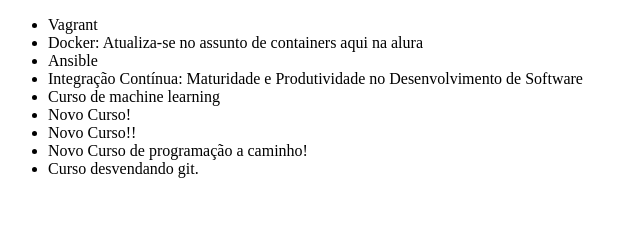
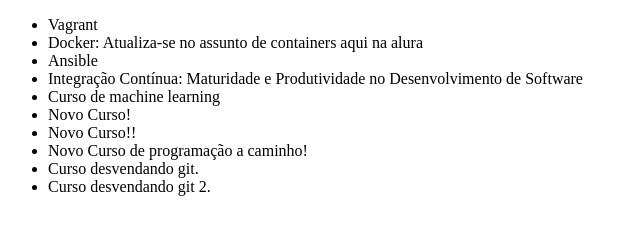
Before and after one commit to fcruz-jolivi/alura-git, a plain HTML site: page index.html in a window 1280 px wide. Shown: the whole page, without its empty margins (0-640 px from the left). Drawn offline with Linux system fonts and the light colour scheme.

Commit message:
curso de git 2

```diff
--- a/index.html
+++ b/index.html
@@ -15,6 +15,7 @@
         <li>Novo Curso!!</li>
         <li>Novo Curso de programação a caminho!</li>
         <li>Curso desvendando git.</li>
+        <li>Curso desvendando git 2.</li>
     </ul>
 </body>
 </html
```
